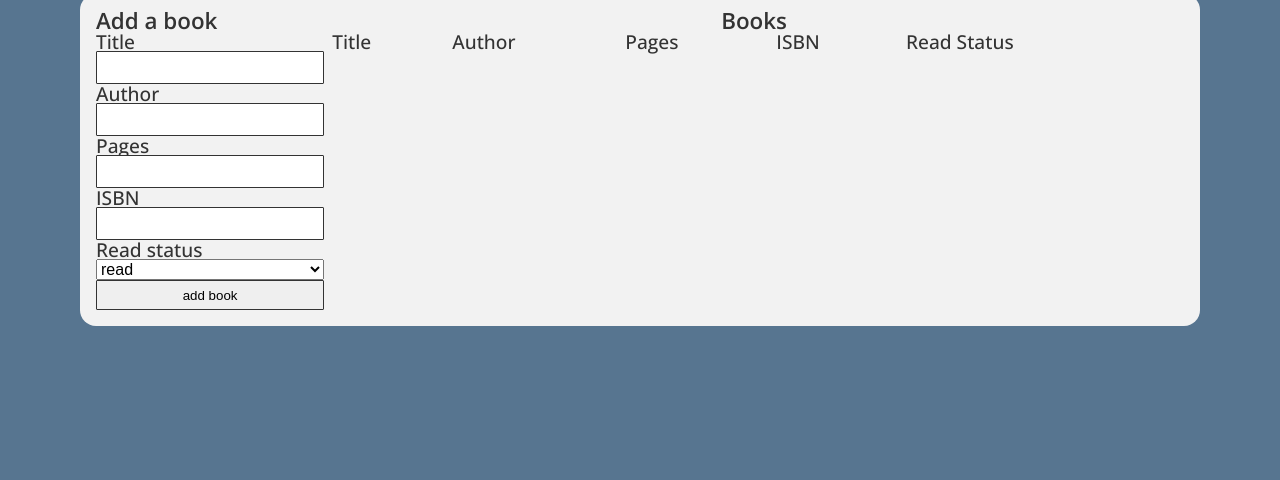
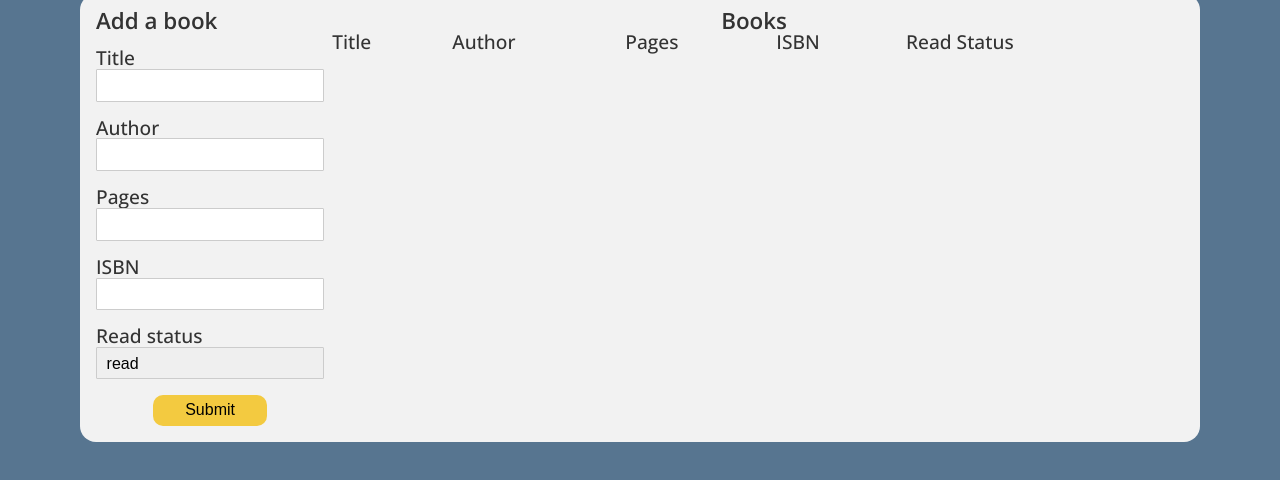
Before and after one commit to charlescyso/library, a plain HTML site: page index.html in a window 1280 px wide. Shown: the part 32-512 px from the top of the page. Drawn offline with nearby package versions, Linux system fonts and the light colour scheme.

Commit message:
Add submit button hover and active style

```diff
--- a/index.html
+++ b/index.html
@@ -46,7 +46,7 @@
                         </select>
                 </div>
                 <div class="form-group">
-                    <input type="submit" value="add book"></input>
+                    <input class="fs-body bg-accent-500" type="submit" value="Submit"></input>
                 </div>
             </form>
         </div>
--- a/style.css
+++ b/style.css
@@ -71,15 +71,40 @@
 }
 
 
-input {
+input,
+select {
     /* reset appearance */
     -webkit-appearance: none;
     -moz-appearance:    none;
     appearance:         none;
 
-    border: 1px solid var(--clr-neutral-400);
+    border: 1px solid hsl(0, 0%, 80%);
     border-radius: 1px;
     padding: 0.4rem 0.6rem;
+}
+
+input[type="submit"] {
+    align-self: center;
+
+    border: none;
+    border-radius: 10px;
+    width: 50%;
+    margin-top: 1rem;
+
+    cursor: pointer;
+}
+
+input[type="submit"]:hover {
+    filter: brightness(105%);
+}
+
+input[type="submit"]:active {
+    filter: brightness(95%);
+}
+
+label {
+    margin-top: 1rem;
+    margin-bottom: 0.1rem;
 }
 
 /* book list container */
```
